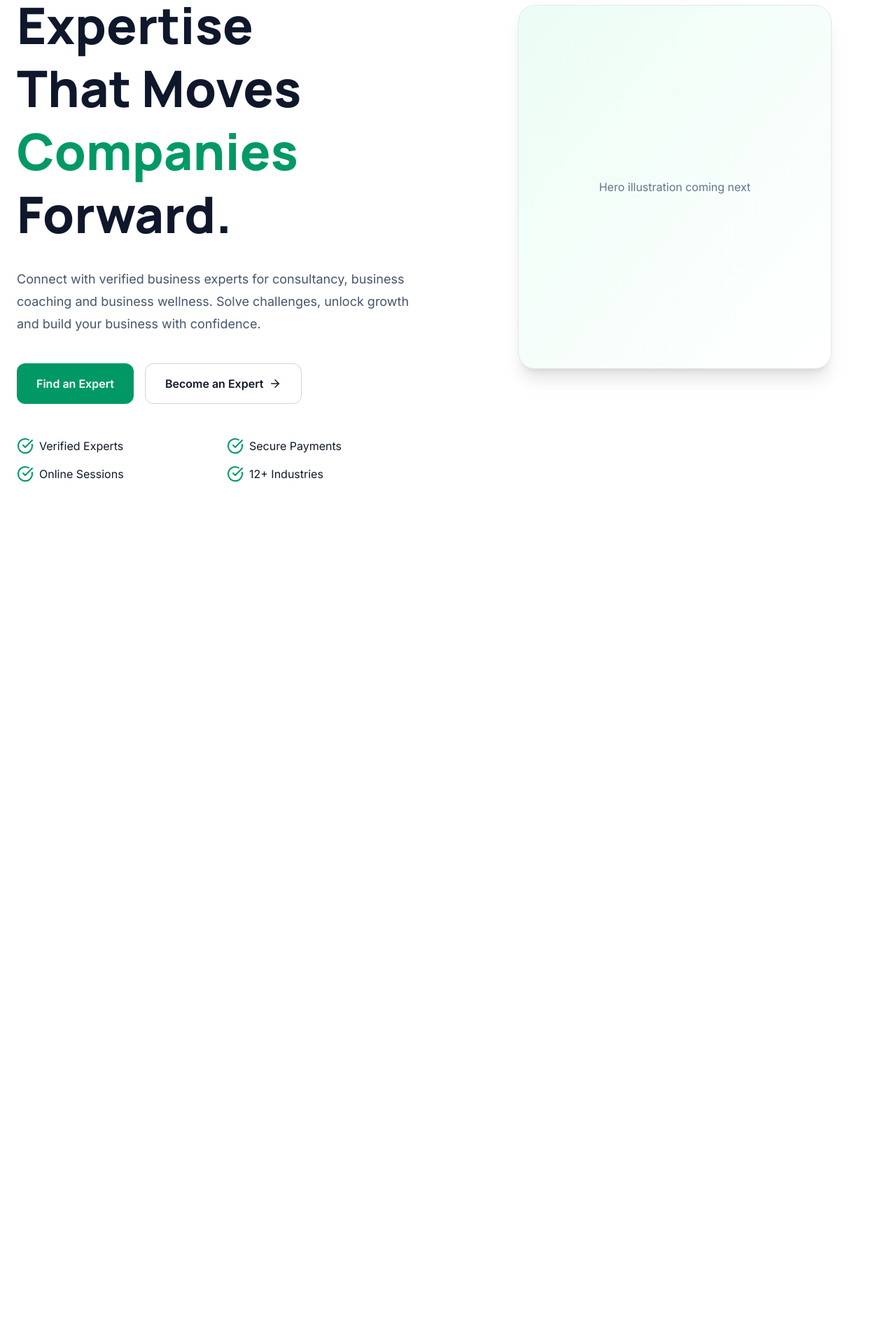
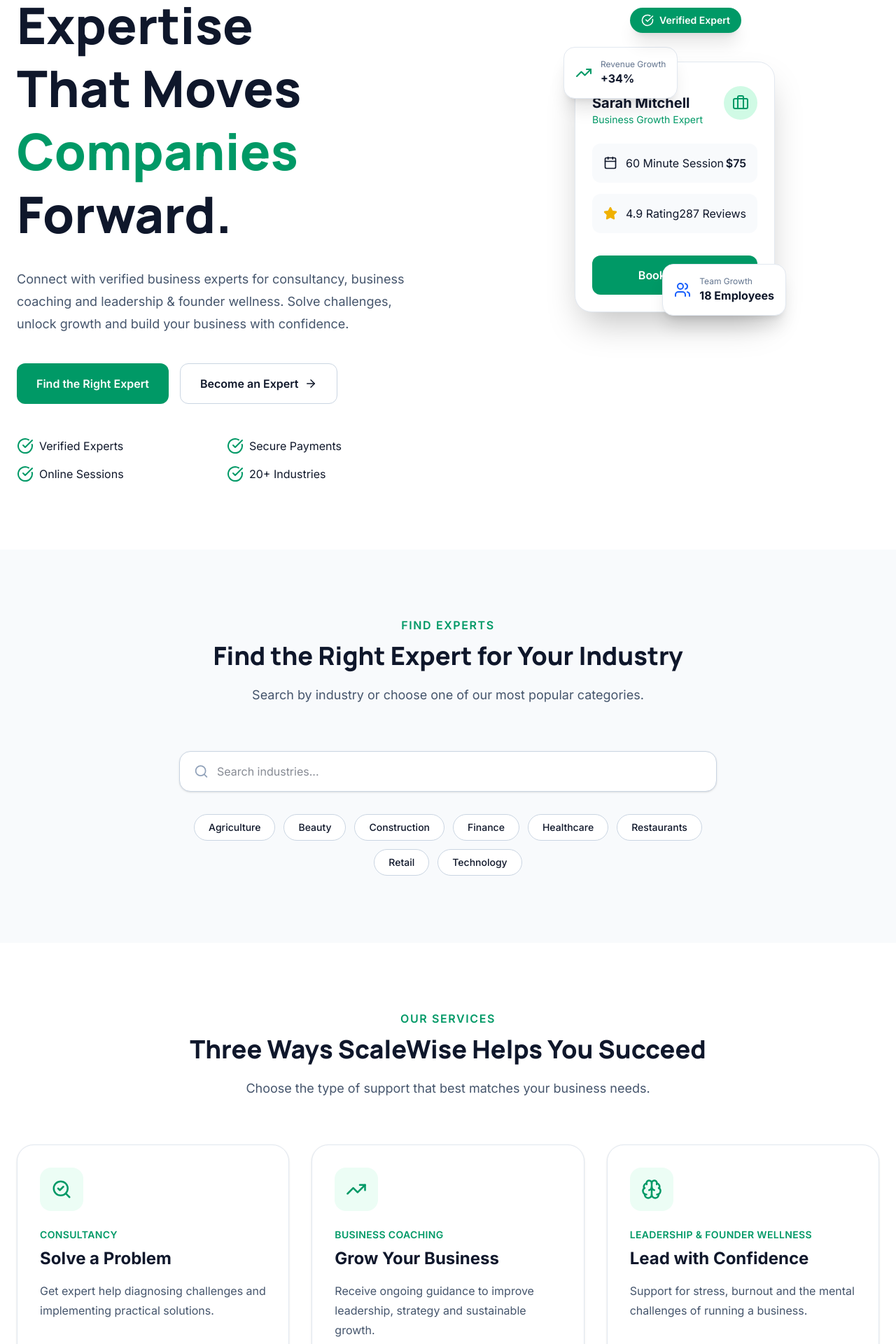
Before and after one commit to Grace4549/scalewise-v1, a React (Vite) app: page / in a window 1280 px wide. Shown: the part 340-2260 px from the top of the page at 70% size. Before the commit the page ends 1125 px from the top, so only its background shows below. Built offline with nearby package versions, Linux system fonts and the light colour scheme.

Commit message:
Add services section

```diff
--- a/src/Components/Hero.jsx
+++ b/src/Components/Hero.jsx
@@ -1,4 +1,5 @@
 import { ArrowRight, CheckCircle } from "lucide-react";
+import HeroIllustration from "./HeroIllustration";
 
 function Hero() {
   return (
@@ -21,7 +22,7 @@
 
           <p className="mt-8 max-w-xl text-lg leading-8 text-slate-600">
             Connect with verified business experts for consultancy,
-            business coaching and business wellness.
+            business coaching and leadership & founder wellness.
             Solve challenges, unlock growth and build your business
             with confidence.
           </p>
@@ -29,12 +30,12 @@
           <div className="mt-10 flex flex-wrap gap-4">
 
             <button className="rounded-xl bg-emerald-600 px-7 py-4 font-semibold text-white transition hover:bg-emerald-700">
-              Find an Expert
+              Find the Right Expert
             </button>
 
             <button className="flex items-center gap-2 rounded-xl border border-slate-300 px-7 py-4 font-semibold transition hover:border-emerald-600 hover:text-emerald-600">
               Become an Expert
-              <ArrowRight size={18}/>
+              <ArrowRight size={18} />
             </button>
 
           </div>
@@ -42,23 +43,23 @@
           <div className="mt-12 grid grid-cols-2 gap-4">
 
             <div className="flex items-center gap-2">
-              <CheckCircle className="text-emerald-600"/>
+              <CheckCircle className="text-emerald-600" />
               <span>Verified Experts</span>
             </div>
 
             <div className="flex items-center gap-2">
-              <CheckCircle className="text-emerald-600"/>
+              <CheckCircle className="text-emerald-600" />
               <span>Secure Payments</span>
             </div>
 
             <div className="flex items-center gap-2">
-              <CheckCircle className="text-emerald-600"/>
+              <CheckCircle className="text-emerald-600" />
               <span>Online Sessions</span>
             </div>
 
             <div className="flex items-center gap-2">
-              <CheckCircle className="text-emerald-600"/>
-              <span>12+ Industries</span>
+              <CheckCircle className="text-emerald-600" />
+              <span>20+ Industries</span>
             </div>
 
           </div>
@@ -66,15 +67,7 @@
         </div>
 
         <div className="flex justify-center">
-
-          <div className="flex h-[520px] w-full max-w-md items-center justify-center rounded-3xl border border-slate-200 bg-gradient-to-br from-emerald-50 to-white shadow-xl">
-
-            <p className="text-center text-slate-500">
-              Hero illustration coming next
-            </p>
-
-          </div>
-
+          <HeroIllustration />
         </div>
 
       </div>
--- /dev/null
+++ b/src/Components/HeroIllustration.jsx
@@ -0,0 +1,121 @@
+import {
+  TrendingUp,
+  Users,
+  Briefcase,
+  Calendar,
+  Star,
+  CheckCircle,
+} from "lucide-react";
+
+export default function HeroIllustration() {
+  return (
+    <div className="relative flex h-[560px] items-center justify-center">
+
+      {/* Main Card */}
+
+      <div className="w-full max-w-md rounded-3xl border border-slate-200 bg-white p-6 shadow-2xl">
+
+        <div className="mb-6 flex items-center justify-between">
+          <div>
+            <p className="text-sm text-slate-500">
+              Expert Session
+            </p>
+
+            <h3 className="text-xl font-bold text-slate-900">
+              Sarah Mitchell
+            </h3>
+
+            <p className="text-sm text-emerald-600">
+              Business Growth Expert
+            </p>
+          </div>
+
+          <div className="rounded-full bg-emerald-100 p-3">
+            <Briefcase className="text-emerald-600" />
+          </div>
+        </div>
+
+        <div className="space-y-4">
+
+          <div className="flex items-center justify-between rounded-xl bg-slate-50 p-4">
+            <div className="flex items-center gap-3">
+              <Calendar size={20} />
+              <span>60 Minute Session</span>
+            </div>
+
+            <span className="font-semibold">$75</span>
+          </div>
+
+          <div className="flex items-center justify-between rounded-xl bg-slate-50 p-4">
+            <div className="flex items-center gap-3">
+              <Star
+                size={20}
+                className="text-yellow-500"
+                fill="currentColor"
+              />
+              <span>4.9 Rating</span>
+            </div>
+
+            <span>287 Reviews</span>
+          </div>
+
+          <button className="mt-4 w-full rounded-xl bg-emerald-600 py-4 font-semibold text-white hover:bg-emerald-700">
+            Book Session
+          </button>
+
+        </div>
+      </div>
+
+      {/* Floating Card */}
+
+      <div className="absolute -left-4 top-20 rounded-2xl border border-slate-200 bg-white p-4 shadow-xl">
+
+        <div className="flex items-center gap-3">
+          <TrendingUp className="text-emerald-600" />
+
+          <div>
+            <p className="text-xs text-slate-500">
+              Revenue Growth
+            </p>
+
+            <p className="font-bold text-slate-900">
+              +34%
+            </p>
+          </div>
+        </div>
+
+      </div>
+
+      {/* Floating Card */}
+
+      <div className="absolute -right-4 bottom-24 rounded-2xl border border-slate-200 bg-white p-4 shadow-xl">
+
+        <div className="flex items-center gap-3">
+          <Users className="text-blue-600" />
+
+          <div>
+            <p className="text-xs text-slate-500">
+              Team Growth
+            </p>
+
+            <p className="font-bold">
+              18 Employees
+            </p>
+          </div>
+        </div>
+
+      </div>
+
+      {/* Floating Card */}
+
+      <div className="absolute right-12 top-6 flex items-center gap-2 rounded-full bg-emerald-600 px-4 py-2 text-sm font-semibold text-white shadow-xl">
+
+        <CheckCircle size={18} />
+
+        Verified Expert
+
+      </div>
+
+    </div>
+  );
+}
--- /dev/null
+++ b/src/Components/SearchSection.jsx
@@ -0,0 +1,57 @@
+import { Search } from "lucide-react";
+import Container from "./ui/Container";
+import SectionTitle from "./ui/SectionTitle";
+
+const popularIndustries = [
+  "Agriculture",
+  "Beauty",
+  "Construction",
+  "Finance",
+  "Healthcare",
+  "Restaurants",
+  "Retail",
+  "Technology",
+];
+
+export default function SearchSection() {
+  return (
+    <section className="bg-slate-50 py-24">
+      <Container>
+        <SectionTitle
+          eyebrow="Find Experts"
+          title="Find the Right Expert for Your Industry"
+          description="Search by industry or choose one of our most popular categories."
+        />
+
+        <div className="mx-auto max-w-3xl">
+
+          <div className="flex items-center rounded-2xl border border-slate-300 bg-white px-5 py-4 shadow-sm">
+
+            <Search className="mr-3 text-slate-400" size={22} />
+
+            <input
+              type="text"
+              placeholder="Search industries..."
+              className="w-full bg-transparent outline-none"
+            />
+
+          </div>
+
+          <div className="mt-8 flex flex-wrap justify-center gap-3">
+
+            {popularIndustries.map((industry) => (
+              <button
+                key={industry}
+                className="rounded-full border border-slate-300 bg-white px-5 py-2 text-sm font-medium transition hover:border-emerald-600 hover:text-emerald-600"
+              >
+                {industry}
+              </button>
+            ))}
+
+          </div>
+
+        </div>
+      </Container>
+    </section>
+  );
+}
--- /dev/null
+++ b/src/Components/Services.jsx
@@ -0,0 +1,68 @@
+import { SearchCheck, TrendingUp, Brain } from "lucide-react";
+import Container from "./ui/Container";
+import SectionTitle from "./ui/SectionTitle";
+import Card from "./ui/Card";
+
+const services = [
+  {
+    icon: SearchCheck,
+    title: "Solve a Problem",
+    subtitle: "Consultancy",
+    description:
+      "Get expert help diagnosing challenges and implementing practical solutions.",
+  },
+  {
+    icon: TrendingUp,
+    title: "Grow Your Business",
+    subtitle: "Business Coaching",
+    description:
+      "Receive ongoing guidance to improve leadership, strategy and sustainable growth.",
+  },
+  {
+    icon: Brain,
+    title: "Lead with Confidence",
+    subtitle: "Leadership & Founder Wellness",
+    description:
+      "Support for stress, burnout and the mental challenges of running a business.",
+  },
+];
+
+export default function Services() {
+  return (
+    <section className="py-24">
+      <Container>
+        <SectionTitle
+          eyebrow="Our Services"
+          title="Three Ways ScaleWise Helps You Succeed"
+          description="Choose the type of support that best matches your business needs."
+        />
+
+        <div className="grid gap-8 md:grid-cols-3">
+          {services.map((service) => {
+            const Icon = service.icon;
+
+            return (
+              <Card key={service.title}>
+                <div className="mb-6 inline-flex rounded-2xl bg-emerald-50 p-4">
+                  <Icon className="text-emerald-600" size={30} />
+                </div>
+
+                <p className="text-sm font-semibold uppercase tracking-wide text-emerald-600">
+                  {service.subtitle}
+                </p>
+
+                <h3 className="mt-2 text-2xl font-bold text-slate-900">
+                  {service.title}
+                </h3>
+
+                <p className="mt-4 leading-7 text-slate-600">
+                  {service.description}
+                </p>
+              </Card>
+            );
+          })}
+        </div>
+      </Container>
+    </section>
+  );
+}
--- /dev/null
+++ b/src/Components/ui/Badge.jsx
@@ -0,0 +1,7 @@
+export default function Badge({ children }) {
+  return (
+    <span className="inline-flex rounded-full bg-emerald-50 px-4 py-2 text-sm font-semibold text-emerald-700">
+      {children}
+    </span>
+  );
+}
--- /dev/null
+++ b/src/Components/ui/Button.jsx
@@ -0,0 +1,30 @@
+export default function Button({
+  children,
+  variant = "primary",
+  type = "button",
+  onClick,
+}) {
+  const base =
+    "inline-flex items-center justify-center rounded-xl px-6 py-3 font-semibold transition-all duration-200";
+
+  const styles = {
+    primary:
+      "bg-emerald-600 text-white hover:bg-emerald-700 shadow-lg hover:shadow-xl",
+
+    secondary:
+      "border border-slate-300 bg-white text-slate-800 hover:border-emerald-600 hover:text-emerald-600",
+
+    ghost:
+      "text-slate-700 hover:text-emerald-600",
+  };
+
+  return (
+    <button
+      type={type}
+      onClick={onClick}
+      className={`${base} ${styles[variant]}`}
+    >
+      {children}
+    </button>
+  );
+}
--- /dev/null
+++ b/src/Components/ui/Card.jsx
@@ -0,0 +1,9 @@
+export default function Card({ children, className = "" }) {
+  return (
+    <div
+      className={`rounded-3xl border border-slate-200 bg-white p-8 shadow-sm transition hover:shadow-xl ${className}`}
+    >
+      {children}
+    </div>
+  );
+}
--- /dev/null
+++ b/src/Components/ui/Container.jsx
@@ -0,0 +1,7 @@
+export default function Container({ children }) {
+  return (
+    <div className="mx-auto w-full max-w-7xl px-6">
+      {children}
+    </div>
+  );
+}
--- /dev/null
+++ b/src/Components/ui/SectionTitle.jsx
@@ -0,0 +1,25 @@
+export default function SectionTitle({
+  eyebrow,
+  title,
+  description,
+}) {
+  return (
+    <div className="mx-auto mb-16 max-w-3xl text-center">
+      {eyebrow && (
+        <p className="mb-3 font-semibold uppercase tracking-widest text-emerald-600">
+          {eyebrow}
+        </p>
+      )}
+
+      <h2 className="font-['Manrope'] text-4xl font-extrabold text-slate-900">
+        {title}
+      </h2>
+
+      {description && (
+        <p className="mt-5 text-lg leading-8 text-slate-600">
+          {description}
+        </p>
+      )}
+    </div>
+  );
+}
--- a/src/Pages/Home.jsx
+++ b/src/Pages/Home.jsx
@@ -1,11 +1,15 @@
 import Navbar from "../components/Navbar";
 import Hero from "../components/Hero";
+import SearchSection from "../components/SearchSection";
+import Services from "../components/Services";
 
 function Home() {
   return (
     <>
       <Navbar />
       <Hero />
+      <SearchSection />
+      <Services />
     </>
   );
 }
```
